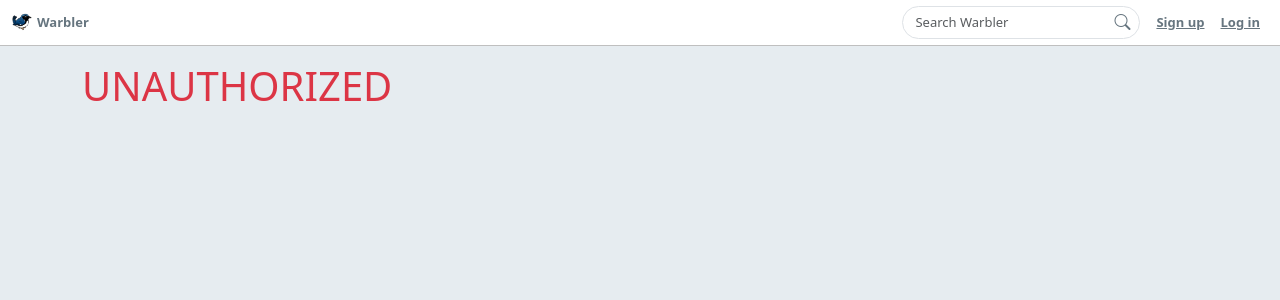
After one commit to maxjeon97/flask-warbler, a Flask app: template templates/unauthorized.html in a window 1280 px wide. The commit adds this page. Shown: the top 300 px of the page. Run offline with Flask 3, Linux system fonts and the light colour scheme; the template is opened without the code that fills it, so the values that code supplies are empty.

Commit message:
Fix homepage

```diff
--- a/app.py
+++ b/app.py
@@ -382,8 +382,14 @@ def homepage():
     """
 
     if g.user:
+        self_plus_is_following = g.user.following.copy()
+        self_plus_is_following.append(g.user)
+
+        ids = [u.id for u in self_plus_is_following]
+
         messages = (Message
                     .query
+                    .filter(Message.user_id.in_(ids))
                     .order_by(Message.timestamp.desc())
                     .limit(100)
                     .all())
@@ -394,6 +400,20 @@ def homepage():
         return render_template('home-anon.html', form=g.csrf_form)
 
 
+@app.errorhandler(Unauthorized)
+def page_unauthorized(e):
+    """Shows Unauthorized page."""
+
+    return render_template('unauthorized.html', form=g.csrf_form), 401
+
+
+@app.errorhandler(404)
+def page_not_found(e):
+    """Shows 404 NOT FOUND page."""
+
+    return render_template('404.html', form=g.csrf_form), 404
+
+
 @app.after_request
 def add_header(response):
     """Add non-caching headers on every request."""
--- /dev/null
+++ b/templates/404.html
@@ -0,0 +1,6 @@
+{% extends 'base.html' %}
+
+{% block content %}
+
+<h1 class="text-danger">THIS PAGE DOES NOT EXIST</h1>
+{% endblock %}
--- /dev/null
+++ b/templates/unauthorized.html
@@ -0,0 +1,6 @@
+{% extends 'base.html' %}
+
+{% block content %}
+
+<h1 class="text-danger">UNAUTHORIZED</h1>
+{% endblock %}
--- a/templates/users/index.html
+++ b/templates/users/index.html
@@ -29,6 +29,7 @@
               {% if g.user.is_following(user) %}
               <form method="POST"
                     action="/users/stop-following/{{ user.id }}">
+                    {{ form.hidden_tag() }}
                 <button class="btn btn-primary btn-sm">
                   Unfollow
                 </button>
@@ -36,6 +37,7 @@
               {% else %}
               <form method="POST"
                     action="/users/follow/{{ user.id }}">
+                    {{ form.hidden_tag() }}
                 <button class="btn btn-outline-primary btn-sm">
                   Follow
                 </button>
```
